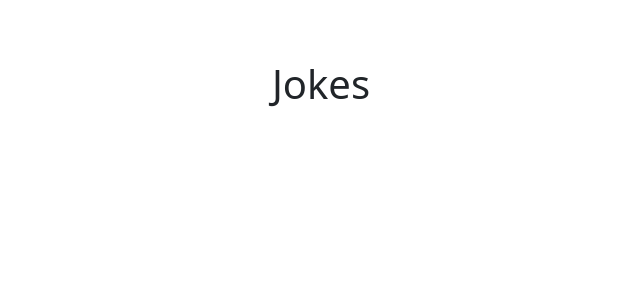
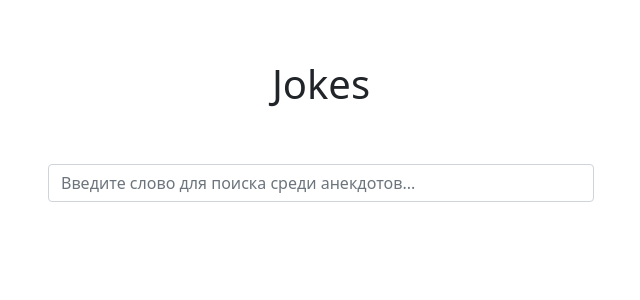
Before and after one commit to seyanaracore/JokesFetcher, a Vue app: page / in a window 1280 px wide. Shown: the top 300 px of the page, without its empty margins (319-959 px from the left). Built offline with nearby package versions, Linux system fonts and the light colour scheme.

Commit message:
filter comp

```diff
--- a/src/components/JokesFilter.vue
+++ b/src/components/JokesFilter.vue
@@ -1,12 +1,37 @@
- <template>
-  <div></div>
+<template>
+  <form class="col-12 col-sm-10 col-lg-6" @submit.prevent>
+    <input
+      v-model="filterWords"
+      type="text"
+      class="form-control"
+      placeholder="Введите слово для поиска среди анекдотов..."
+    />
+  </form>
 </template>
 
- <script>
+<script>
 export default {
-  name: "JokesFilter",
+  props: ["jokesList"],
+
+  data() {
+    return {
+      filterWords: "",
+    };
+  },
+
+  watch: {
+    filterWords() {
+      const { filterWords, jokesList } = this;
+      let filteredJokes = jokesList.filter((joke) => {
+        let props = ["setup", "delivery", "joke"];
+        let jokeText = "";
+        if (joke[props[0]]) jokeText += joke[props[0]];
+        if (joke[props[1]]) jokeText += joke[props[1]];
+        if (joke[props[2]]) jokeText += joke[props[2]];
+        return jokeText.toLowerCase().includes(filterWords.toLowerCase());
+      });
+      this.$emit("filterJokes", filteredJokes);
+    },
+  },
 };
 </script>
-
- <style>
-</style>
```
